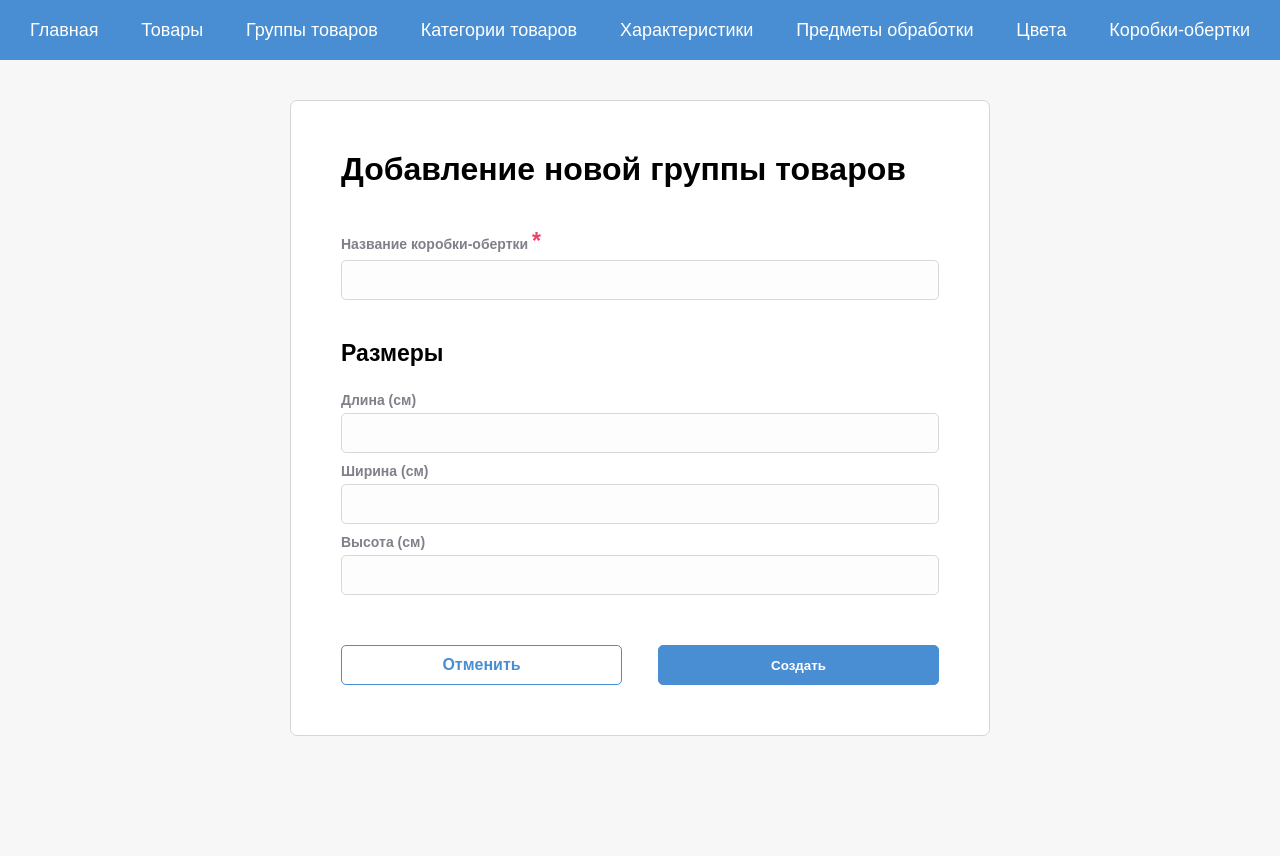
After one commit to dashdash27/OakAffection, a Flask app: page /admin/create_product_wrapper in a window 1280 px wide. The commit adds this page. Run offline with Flask 3, Linux system fonts and the light colour scheme; the visitor is signed in with stand-in values (Sample User, id 1); some libraries are stand-ins or nearby versions.

Commit message:
feat(admin): add wrapper page and wrapper form

```diff
--- a/app/admin/forms/__init__.py
+++ b/app/admin/forms/__init__.py
@@ -7,6 +7,7 @@ from .user_forms import (
     ProductVideoForm,
     TargetForm,
     ProductGroupForm,
+    ProductWrapperForm,
     ColorForm,
     ColorCategoryForm
 )
@@ -16,5 +17,6 @@ from .product_draft_handlers import delete_product_draft_handler, edit_product_o
 from .category_handlers import create_category_handler, edit_category_handler, delete_category_handler
 from .target_handlers import create_target_handler, edit_target_handler, delete_target_handler
 from .product_group_handlers import create_product_group_handler, edit_product_group_handler, delete_product_group_handler
+from .product_wrapper_handlers import create_product_wrapper_handler
 from .color_handlers import create_color_handler, edit_color_handler, delete_color_handler
 from .color_category_handlers import create_color_category_handler, edit_color_category_handler, delete_color_category_handler
--- /dev/null
+++ b/app/admin/forms/product_wrapper_handlers.py
@@ -0,0 +1,48 @@
+from app.models import ProductWrapper
+from app.extensions import db
+from app.logger import logger
+
+from flask import render_template, flash, redirect, url_for
+
+
+def add_product_wrapper(wrapper):
+    name = wrapper.name
+    try:
+        db.session.add(wrapper)
+        db.session.commit()
+        logger.info(f"Коробка-обертка успешно создана: '{name}'")
+        return True, None, name
+    except Exception as e:
+        db.session.rollback()
+        logger.error(f"Ошибка при добавлении коробки-обертки '{name}': {str(e)}")
+        return False, str(e), name
+
+def create_product_wrapper_handler(form, method):
+    page_title = "Добавление новой группы товаров"
+    button_name = "Создать"
+
+    if method == "POST":
+        if form.validate_on_submit():
+            wrapper = ProductWrapper(
+                name=form.name.data,
+                length=form.length.data,
+                height=form.height.data,
+                width=form.width.data
+            )
+            success, error, name = add_product_wrapper(wrapper)
+            if success:
+                flash(f"Новая коробка-обертка успешно создана: '{name}'", "success")
+                return redirect(url_for('admin.product_wrapper_list'))
+            else:
+                flash(f"Ошибка при создании коробки-обертки '{name}': {error}", "error")
+        else:
+            if form.errors:
+                error_messages = '; '.join(
+                    [f"{field}: {', '.join(errors)}" for field, errors in form.errors.items()]
+                )
+                flash(f"Ошибки в форме: {error_messages}", 'warning')
+
+    return render_template('admin/product_wrapper_form.html',
+                    form=form,
+                    page_title=page_title,
+                    button_name=button_name)
--- a/app/admin/forms/user_forms.py
+++ b/app/admin/forms/user_forms.py
@@ -17,6 +17,13 @@ class ProductGroupForm(FlaskForm):
 
         # загружаем список характеристик
         self.characteristic_id.choices = [(c.id, c.name) for c in Characteristic.query.all()]
+
+class ProductWrapperForm(FlaskForm):
+    name = StringField('Название', validators=[DataRequired()])
+    length = IntegerField('Длина', validators=[Optional()])
+    width = IntegerField('Ширина', validators=[Optional()])
+    height = IntegerField('Высота', validators=[Optional()])
+    submit = SubmitField('Создать')
 
 class ColorForm(FlaskForm):
     name = StringField('Название', validators=[DataRequired()])
--- a/app/admin/routes.py
+++ b/app/admin/routes.py
@@ -1,7 +1,7 @@
-from app.models import Product, Characteristic, Category, ProductGroup, Target, Color, ProductDraft, ColorCategory, AdminUser
+from app.models import Product, Characteristic, Category, ProductGroup, ProductWrapper, Target, Color, ProductDraft, ColorCategory, AdminUser
 from app.admin.publish import publish_all_changes
 from app.extensions import limiter
-from app.admin.forms import ProductForm, CategoryForm, CharacteristicForm, TargetForm, ProductGroupForm, ColorForm, ColorCategoryForm
+from app.admin.forms import ProductForm, CategoryForm, CharacteristicForm, TargetForm, ProductGroupForm, ProductWrapperForm, ColorForm, ColorCategoryForm
 from app.admin.forms import (
     create_characteristic_handler,
     edit_characteristic_handler,
@@ -13,6 +13,7 @@ from app.admin.forms import (
     edit_target_handler,
     create_product_group_handler,
     edit_product_group_handler,
+    create_product_wrapper_handler,
     mark_product_for_delete_handler,
     delete_target_handler,
     delete_category_handler,
@@ -287,6 +288,17 @@ def product_group_list():
     groups = ProductGroup.query.all()
     return render_template('admin/lists/product_group_list.html', groups=groups)
 
+# Product Wrapper
+@admin_bp.route('/create_product_wrapper', methods=['GET', 'POST'])
+def create_product_wrapper():
+    form = ProductWrapperForm()
+    return create_product_wrapper_handler(form, request.method)
+
+@admin_bp.route('/product_wrapper_list', methods=['GET'])
+def product_wrapper_list():
+    wrappers = ProductWrapper.query.all()
+    return render_template('admin/lists/product_wrapper_list.html', wrappers=wrappers)
+
 # Colors
 @admin_bp.route('/color_list', methods=['GET'])
 def color_list():
--- a/app/static/css/admin/base.css
+++ b/app/static/css/admin/base.css
@@ -1,6 +1,6 @@
 body {
     background-color: #f7f7f8;
-    --accent-color: #3f50b1;
+    --accent-color: #498ed2;
     --error-color: rgb(234, 68, 104);
     font-family: 'Arial', sans-serif;
     margin: 0;
--- a/app/templates/admin/mybase.html
+++ b/app/templates/admin/mybase.html
@@ -22,6 +22,7 @@
             <a href="{{ url_for('admin.characteristic_list') }}">Характеристики</a>
             <a href="{{ url_for('admin.target_list') }}">Предметы обработки</a>
             <a href="{{ url_for('admin.color_list') }}">Цвета</a>
+            <a href="{{ url_for('admin.product_wrapper_list') }}">Коробки-обертки</a>
         </div>
     </header>
     <div class="container">
--- /dev/null
+++ b/app/templates/admin/product_wrapper_form.html
@@ -0,0 +1,56 @@
+{% extends "admin/mybase.html" %}
+
+{% block title %}
+    {{page_title}}
+{% endblock %}
+
+{% block css %}
+    <link rel="stylesheet" href="{{ url_for('static', filename='css/admin/form.css') }}">
+{% endblock %}
+
+{% block content %}
+    <div class="container">
+
+        <form method="POST" enctype="multipart/form-data">
+            {{ form.hidden_tag() }}
+
+            <div class="form-title">
+                {{page_title}}
+            </div>
+
+            <div class="form-section">
+                <div class="form-text">Название коробки-обертки <span>*</span></div>
+                {{ form.name(class="form-input input-name")}}
+            </div>
+
+            <div class="form-section">
+                <div class="form-subtitle">
+                    Размеры
+                </div>
+
+                <div class="form-item">
+                    <div class="form-text">Длина (см)</div>
+                    {{ form.length(class="form-input input-length", required=false, type="text") }}
+                    <div class="price-error error-message"></div>
+
+                    <div class="form-text">Ширина (см)</div>
+                    {{ form.width(class="form-input input-width", required=false, type="text") }}
+                    <div class="price-error error-message"></div>
+
+                    <div class="form-text">Высота (см)</div>
+                    {{ form.height(class="form-input input-height", required=false, type="text") }}
+                    <div class="price-error error-message"></div>
+                </div>
+
+            </div>
+
+            <div class="form-section">
+
+            <div class="btns">
+                <a class="btn close-btn" href="{{ url_for('admin.index') }}">Отменить</a>
+                <input class="btn submit-btn" id="submit" name="submit" type="submit" value="{{button_name}}">
+            </div>
+
+        </form>
+    </div>
+{% endblock %}
```
Also changed, not shown: app/templates/admin/lists/product_wrapper_list.html (added, +42 -0 lines).
